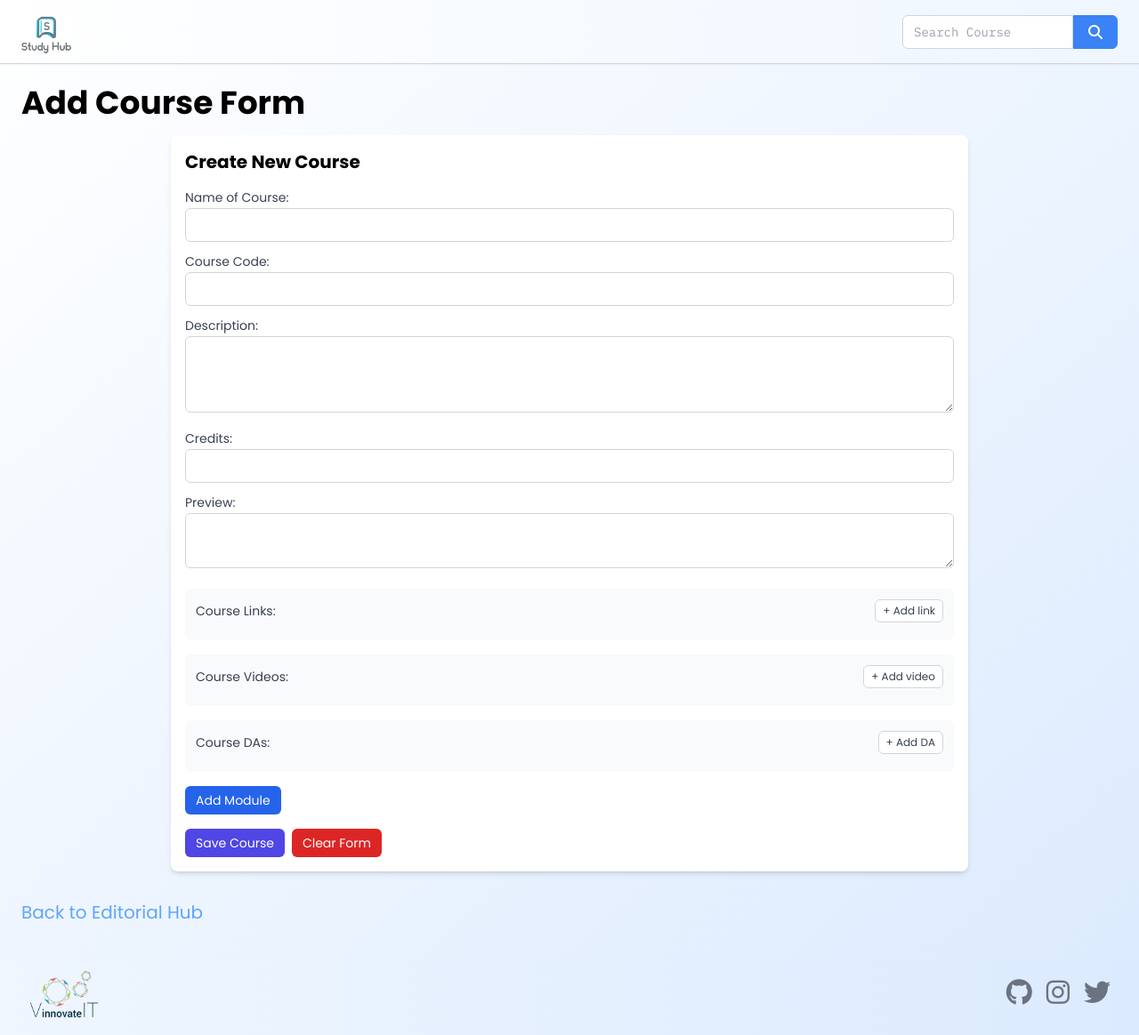
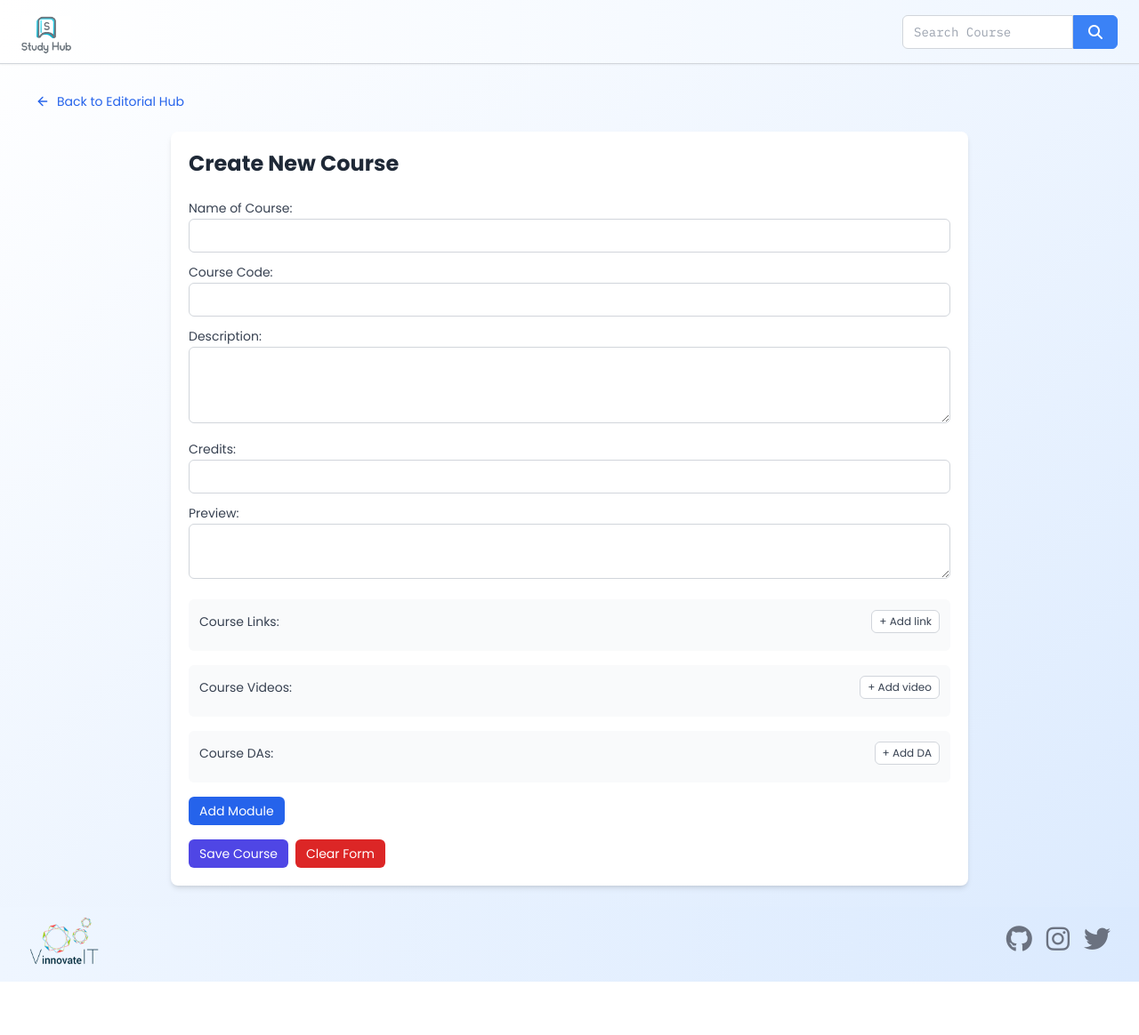
Before and after one commit to vinnovateit/StudyHub2, a Next.js app: page /editorial/add-course in a window 1280 px wide. Shown: the whole page at 89% size. After the commit the page ends 1104 px from the top, so only its background shows below. Built offline with nearby package versions, Linux system fonts and the light colour scheme.

Commit message:
Consistent back button
Signed-off-by: thecoder-001 <ayush06feb@gmail.com>

```diff
--- a/app/editorial/add-course/page.js
+++ b/app/editorial/add-course/page.js
@@ -1,17 +1,22 @@
-import CourseForm from '@/components/CourseForm';
-import Link from 'next/link';
+import CourseForm from "@/components/CourseForm";
+import { ArrowLeft } from "lucide-react";
+import Link from "next/link";
 
 export default function AddCourse() {
   return (
     <div className="flex flex-col min-h-screen p-6">
-      <h1 className="text-4xl font-bold mb-4">Add Course Form</h1>
+      {/* <h1 className="text-4xl font-bold mb-4">Add Course Form</h1> */}
+      <div className="max-w-lg mb-4">
+        <Link
+          href="/editorial/edit-hub"
+          className="inline-flex items-center px-4 py-2 text-sm font-medium text-blue-600 hover:text-blue-800"
+        >
+          <ArrowLeft className="w-4 h-4 mr-2" />
+          Back to Editorial Hub
+        </Link>
+      </div>
       <div className="flex-grow">
-        <CourseForm/>
-      </div>
-      <div className="mt-8 mb-4">
-        <Link href="edit-hub">
-          <p className="text-blue-400 hover:text-blue-600 text-xl">Back to Editorial Hub</p>
-        </Link>
+        <CourseForm />
       </div>
     </div>
   );
--- a/app/editorial/edit-course/edit-form/[courseName]/page.js
+++ b/app/editorial/edit-course/edit-form/[courseName]/page.js
@@ -1,19 +1,21 @@
 import CourseForm from "@/components/CourseForm";
+import { ArrowLeft } from "lucide-react";
 import Link from "next/link";
 
 export default function EditCoursePage({ params }) {
   return (
     <div className="flex flex-col min-h-screen p-6">
-      <h1 className="text-4xl font-bold mb-4">Edit Course</h1>
+      <div className="max-w-lg mb-4">
+        <Link
+          href="/editorial/edit-hub"
+          className="inline-flex items-center px-4 py-2 text-sm font-medium text-blue-600 hover:text-blue-800"
+        >
+          <ArrowLeft className="w-4 h-4 mr-2" />
+          Back to Editorial Hub
+        </Link>
+      </div>
       <div className="flex-grow">
         <CourseForm courseCode={params.courseName} />
-      </div>
-      <div className="mt-8 mb-4">
-        <Link href="/editorial/edit-course">
-          <p className="text-blue-400 hover:text-blue-600 text-xl">
-            Back to Course Selection
-          </p>
-        </Link>
       </div>
     </div>
   );
--- a/components/CourseForm.js
+++ b/components/CourseForm.js
@@ -478,8 +478,8 @@ const CourseForm = ({ courseCode }) => {
   );
 
   return (
-    <div className="max-w-4xl mx-auto p-4 bg-white rounded-lg shadow-md">
-      <h1 className="text-xl font-bold mb-4">
+    <div className="max-w-4xl mx-auto p-5 bg-white rounded-lg shadow-md">
+      <h1 className="text-2xl font-bold mb-6 text-gray-800">
         {isEditMode ? "Edit Course" : "Create New Course"}
       </h1>
 
```
